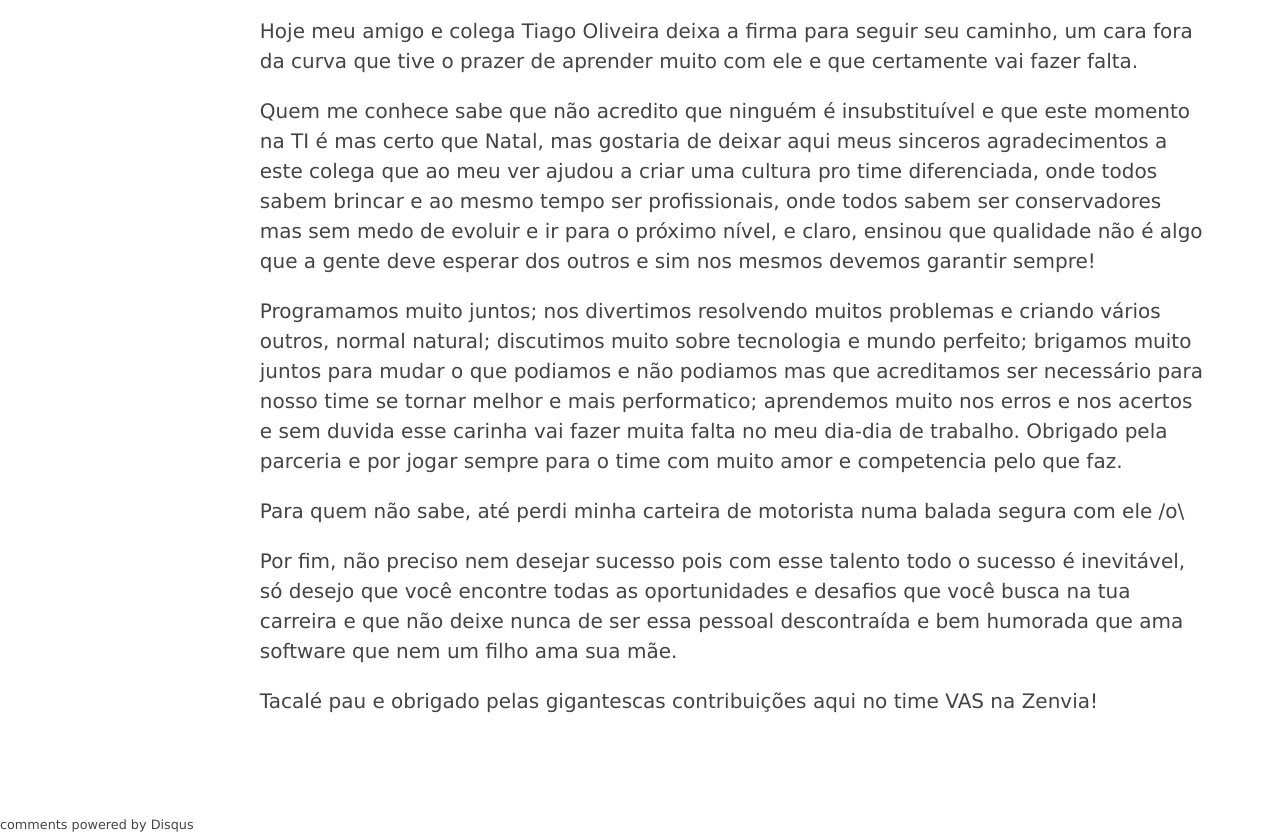
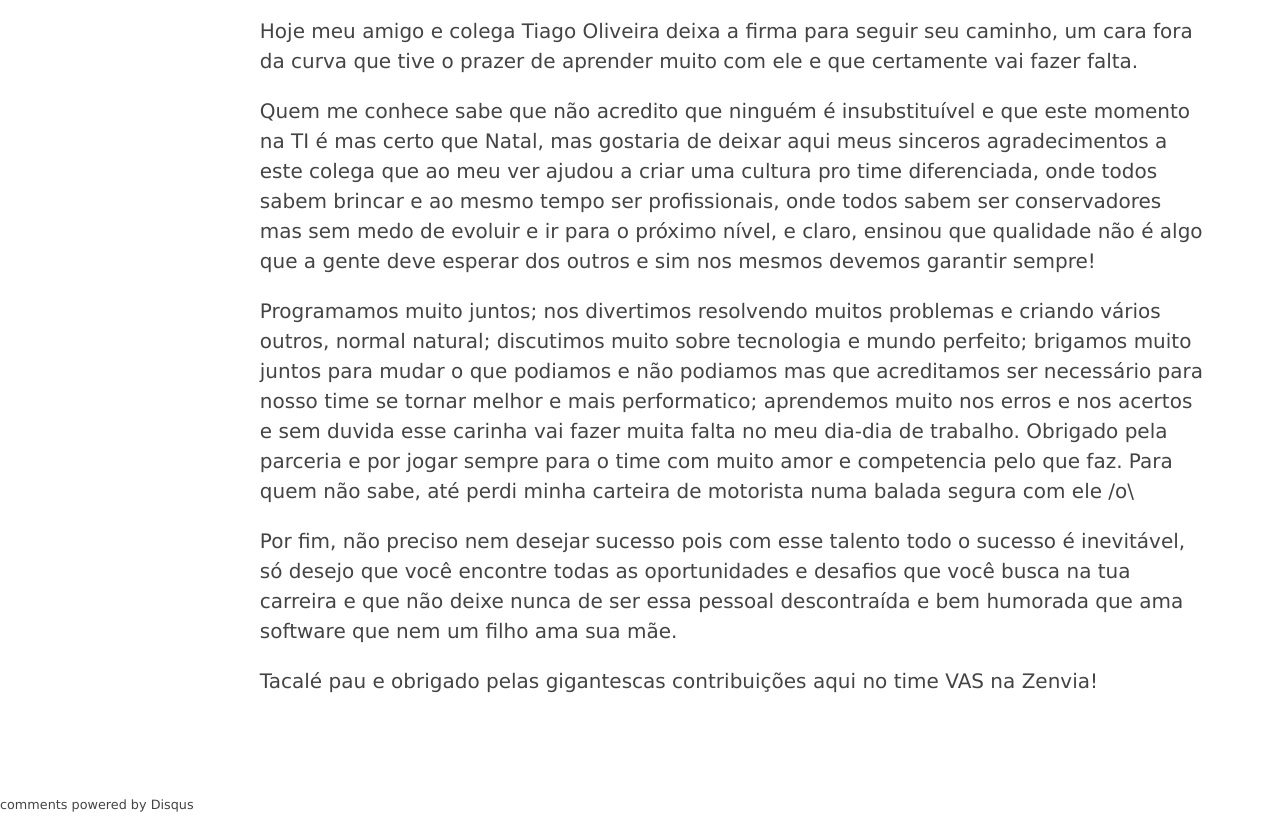
Before and after one commit to rgarbin/rgarbin.github.com, a Jekyll site: the page built from _posts/2016-02-26-despedida-tiagooliveira.html, in a window 1280 px wide, cut to the strip 443-1275 px from the top of the page. Built offline with Jekyll 4.4.1, drawn with Linux system fonts in a browser that asks for light colours; comment, search, counter and statistics services are not loaded.

```diff
--- a/_posts/2016-02-26-despedida-tiagooliveira.html
+++ b/_posts/2016-02-26-despedida-tiagooliveira.html
@@ -15,9 +15,7 @@ description: Livre para voar
 
 <p>Quem me conhece sabe que não acredito que ninguém é insubstituível e que este momento na TI é mas certo que Natal, mas gostaria de deixar aqui meus sinceros agradecimentos a este colega que ao meu ver ajudou a criar uma cultura pro time diferenciada, onde todos sabem brincar e ao mesmo tempo ser profissionais, onde todos sabem ser conservadores mas sem medo de evoluir e ir para o próximo nível, e claro, ensinou que qualidade não é algo que a gente deve esperar dos outros e sim nos mesmos devemos garantir sempre!</p>
 
-<p>Programamos muito juntos; nos divertimos resolvendo muitos problemas e criando vários outros, normal natural; discutimos muito sobre tecnologia e mundo perfeito; brigamos muito juntos para mudar o que podiamos e não podiamos mas que acreditamos ser necessário para nosso time se tornar melhor e mais performatico; aprendemos muito nos erros e nos acertos e sem duvida esse carinha vai fazer muita falta no meu dia-dia de trabalho. Obrigado pela parceria e por jogar sempre para o time com muito amor e competencia pelo que faz.</p>
-
-<p>Para quem não sabe, até perdi minha carteira de motorista numa balada segura com ele /o\</p>
+<p>Programamos muito juntos; nos divertimos resolvendo muitos problemas e criando vários outros, normal natural; discutimos muito sobre tecnologia e mundo perfeito; brigamos muito juntos para mudar o que podiamos e não podiamos mas que acreditamos ser necessário para nosso time se tornar melhor e mais performatico; aprendemos muito nos erros e nos acertos e sem duvida esse carinha vai fazer muita falta no meu dia-dia de trabalho. Obrigado pela parceria e por jogar sempre para o time com muito amor e competencia pelo que faz. Para quem não sabe, até perdi minha carteira de motorista numa balada segura com ele /o\</p>
 
 <p>Por fim, não preciso nem desejar sucesso pois com esse talento todo o sucesso é inevitável, só desejo que você encontre todas as oportunidades e desafios que você busca na tua carreira e que não deixe nunca de ser essa pessoal descontraída e bem humorada que ama software que nem um filho ama sua mãe.</p>
 
```
